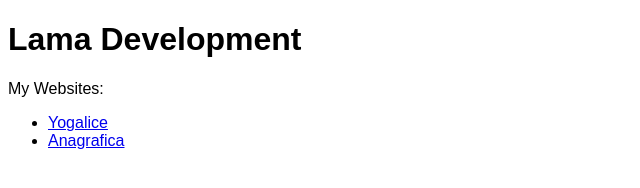
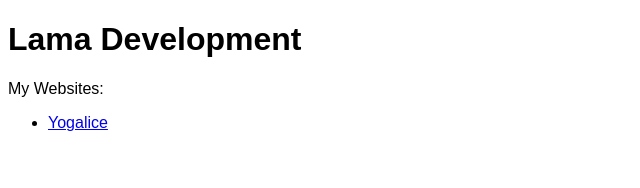
Before and after one commit to lama-development/lama-development.github.io, a plain HTML site: page index.html in a window 1280 px wide. Shown: the whole page, without its empty margins (0-640 px from the left). Drawn offline with Linux system fonts and the light colour scheme.

Commit message:
Updated website list

```diff
--- a/index.html
+++ b/index.html
@@ -11,7 +11,6 @@
     <p>My Websites:</p>
     <ul>
         <li><a href="https://lama-development.github.io/yogalice">Yogalice</a></li>
-        <li><a href="https://lama-development.github.io/anagrafica">Anagrafica</a></li>
     </ul>
 </body>
 </html>
```
